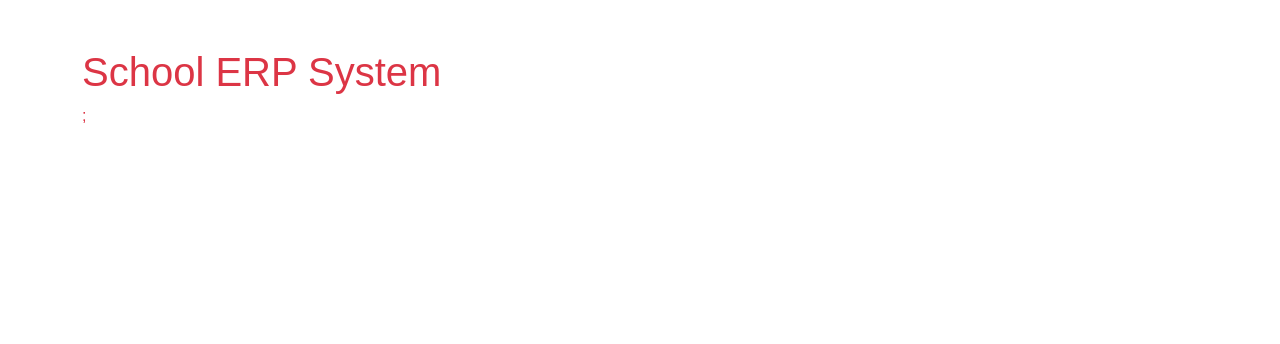
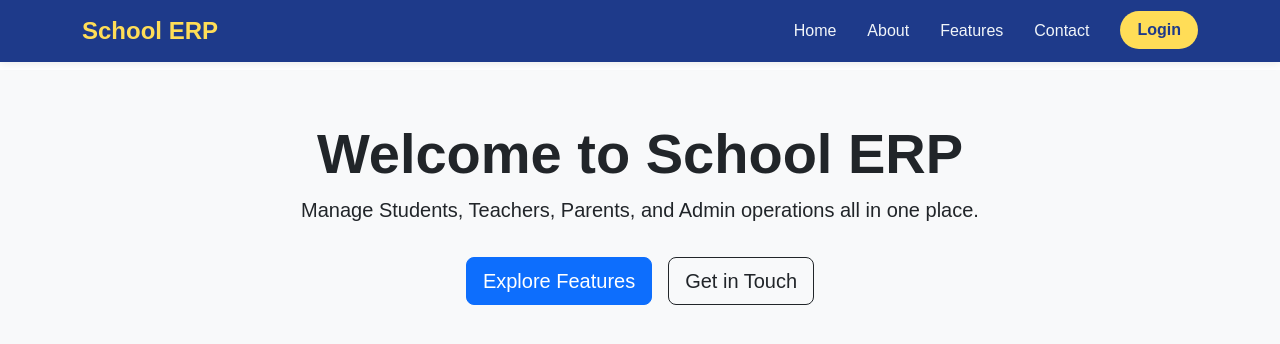
Before and after one commit to Enyim-Chinonso/Next-school-ERP-Project, a Next.js app: page / in a window 1280 px wide. Shown: the top 344 px of the page. Built offline with nearby package versions, Linux system fonts and the light colour scheme.

Commit message:
I added Navbar and the hero section

```diff
--- /dev/null
+++ b/app/BootstrapClient.js
@@ -0,0 +1,12 @@
+"use client";
+
+// @ts-ignore
+import("bootstrap/dist/js/bootstrap.bundle.min.js");
+import { useEffect } from "react";
+
+export default function BootstrapClient() {
+  useEffect(() => {
+    import("bootstrap/dist/js/bootstrap.bundle.min.js");
+  }, []);
+  return null;
+}
--- /dev/null
+++ b/app/components/Navbar.css
@@ -0,0 +1,41 @@
+.custom-navbar {
+  background-color: #1e3a8a !important; /* deep blue */
+  box-shadow: 0 2px 8px rgba(0, 0, 0, 0.08);
+}
+
+/* Brand/logo */
+.custom-navbar .navbar-brand {
+  font-size: 1.5rem;
+  font-weight: bold;
+  color: #ffdd57 !important; /* yellow */
+}
+
+/* Links */
+.custom-navbar .nav-link {
+  color: #f1f5f9 !important; /* light gray */
+  margin-right: 15px;
+  transition: color 0.3s ease;
+}
+
+.custom-navbar .nav-link:hover {
+  color: #ffdd57 !important; /* yellow on hover */
+}
+
+/* Login button */
+.btn-login {
+  background-color: #ffdd57;
+  color: #1e3a8a;
+  font-weight: bold;
+  border-radius: 20px;
+  padding: 6px 16px;
+}
+
+.btn-login:hover {
+  background-color: #facc15; /* slightly darker yellow */
+  color: #000;
+}
+
+/* Prevent content from hiding behind fixed navbar */
+body {
+  padding-top: 70px; /* adjust if your navbar is taller */
+}
--- a/app/components/Navbar.jsx
+++ b/app/components/Navbar.jsx
@@ -0,0 +1,66 @@
+"use client";
+
+import Link from "next/link";
+import "./Navbar.css"
+
+export default function Navbar() {
+  return (
+    <nav className="navbar navbar-expand-lg navbar-dark custom-navbar fixed-top">
+      <div className="container">
+        {/* Brand/Logo */}
+        <Link className="navbar-brand fw-bold" href="/">
+          School ERP
+        </Link>
+
+        {/* Toggler for mobile view */}
+        <button
+          className="navbar-toggler"
+          type="button"
+          data-bs-toggle="collapse"
+          data-bs-target="#navbarNav"
+          aria-controls="navbarNav"
+          aria-expanded="false"
+          aria-label="Toggle navigation"
+        >
+          <span className="navbar-toggler-icon" />
+        </button>
+
+        {/* Navbar Links */}
+        <div className="collapse navbar-collapse" id="navbarNav">
+          <ul className="navbar-nav ms-auto">
+            <li className="nav-item">
+              <Link className="nav-link" href="/">
+                Home
+              </Link>
+            </li>
+
+            <li className="nav-item">
+              <Link className="nav-link" href="/about">
+                About
+              </Link>
+            </li>
+
+            <li className="nav-item">
+              <Link className="nav-link" href="/features">
+                Features
+              </Link>
+            </li>
+
+            <li className="nav-item">
+              <Link className="nav-link" href="/contact">
+                Contact
+              </Link>
+            </li>
+
+            <li className="nav-item ms-lg-2">
+              {/* Use btn-login so your custom CSS takes effect */}
+              <Link className="btn btn-login" href="/login">
+                Login
+              </Link>
+            </li>
+          </ul>
+        </div>
+      </div>
+    </nav>
+  );
+}
--- a/app/globals.css
+++ b/app/globals.css
@@ -40,3 +40,21 @@ a {
     color-scheme: dark;
   }
 }
+
+
+/* Hero section styling */
+.hero {
+  position: relative;
+  z-index: 1;
+}
+
+.hero::before {
+  content: "";
+  position: absolute;
+  top: 0;
+  left: 0;
+  width: 100%;
+  height: 100%;
+  background-color: rgba(30, 58, 138, 0.7); /* deep blue overlay */
+  z-index: -1;
+}
--- a/app/layout.js
+++ b/app/layout.js
@@ -1,15 +1,21 @@
-import 'bootstrap/dist/css/bootstrap.min.css';
-import './globals.css';
+import "bootstrap/dist/css/bootstrap.min.css";
+import "./globals.css";
+
+import BootstrapClient from "./BootstrapClient";
 
 export const metadata = {
-  title: 'School ERP',
-  description: 'ERP system for schools',
+  title: "School ERP",
+  description: "Modern ERP for schools",
 };
 
 export default function RootLayout({ children }) {
   return (
     <html lang="en">
-      <body>{children}</body>
+      <body>
+        {/* Load Bootstrap JS on the client so collapse/toggler works */}
+        <BootstrapClient />
+        {children}
+      </body>
     </html>
   );
 }
--- a/app/page.js
+++ b/app/page.js
@@ -1,7 +1,34 @@
+import Navbar from "./components/Navbar";
+
 export default function Home() {
   return (
-    <div className="container mt-5 text-danger">
-    <h1>School ERP System</h1>;
-    </div>
-  )
+    <>
+      {/* Navbar stays fixed at the top */}
+      <Navbar />
+
+      {/* Hero Section */}
+      <header
+        className="bg-light text-dark text-center d-flex align-items-start"
+        style={{
+           minHeight: "60vh",
+          paddingTop: "50px",
+
+        }}
+      >
+        <div className="container">
+          <h1 className="display-4 fw-bold">Welcome to School ERP</h1>
+          <p className="lead">
+            Manage Students, Teachers, Parents, and Admin operations all in one
+            place.
+          </p>
+          <a href="/features" className="btn btn-primary btn-lg mt-3 me-3">
+            Explore Features
+          </a>
+          <a href="/contact" className="btn btn-outline-dark btn-lg mt-3">
+            Get in Touch
+          </a>
+        </div>
+      </header>
+    </>
+  );
 }
```
Also changed, not shown: app/about/page.js (added, +16 -0 lines), app/contact/page.js (added), app/features/page.js (added), app/login/page.js (added).
